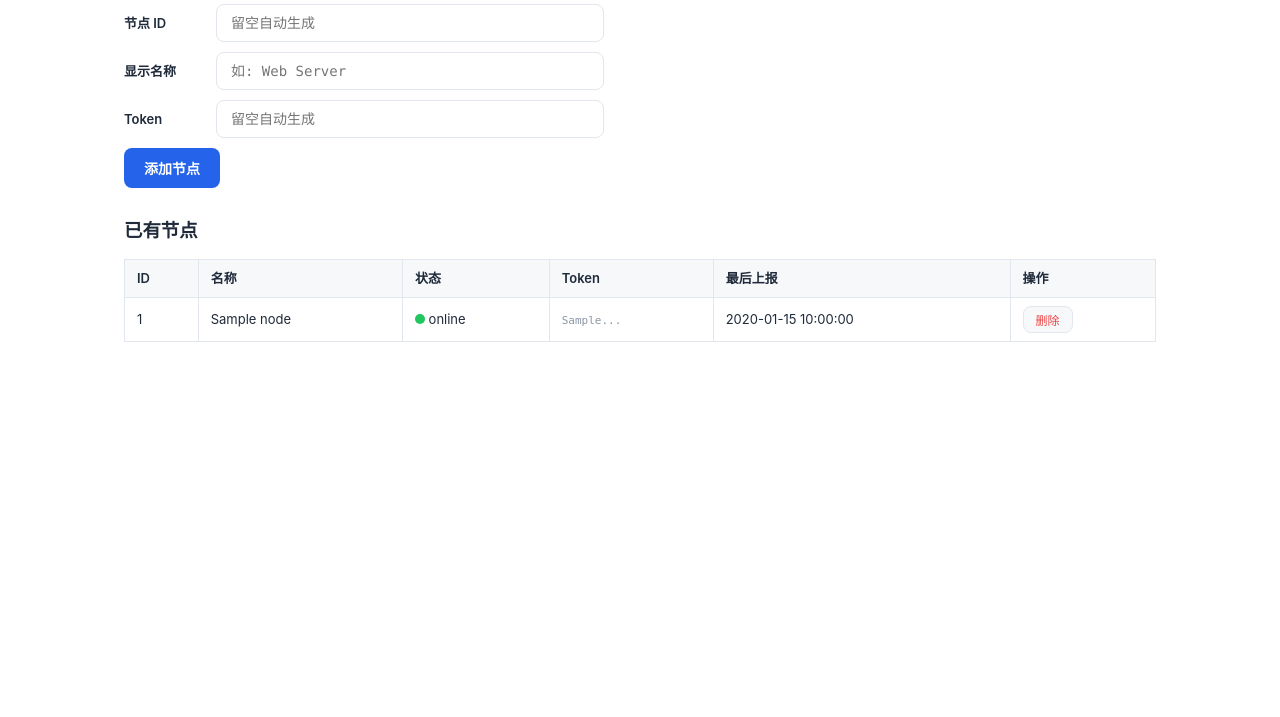
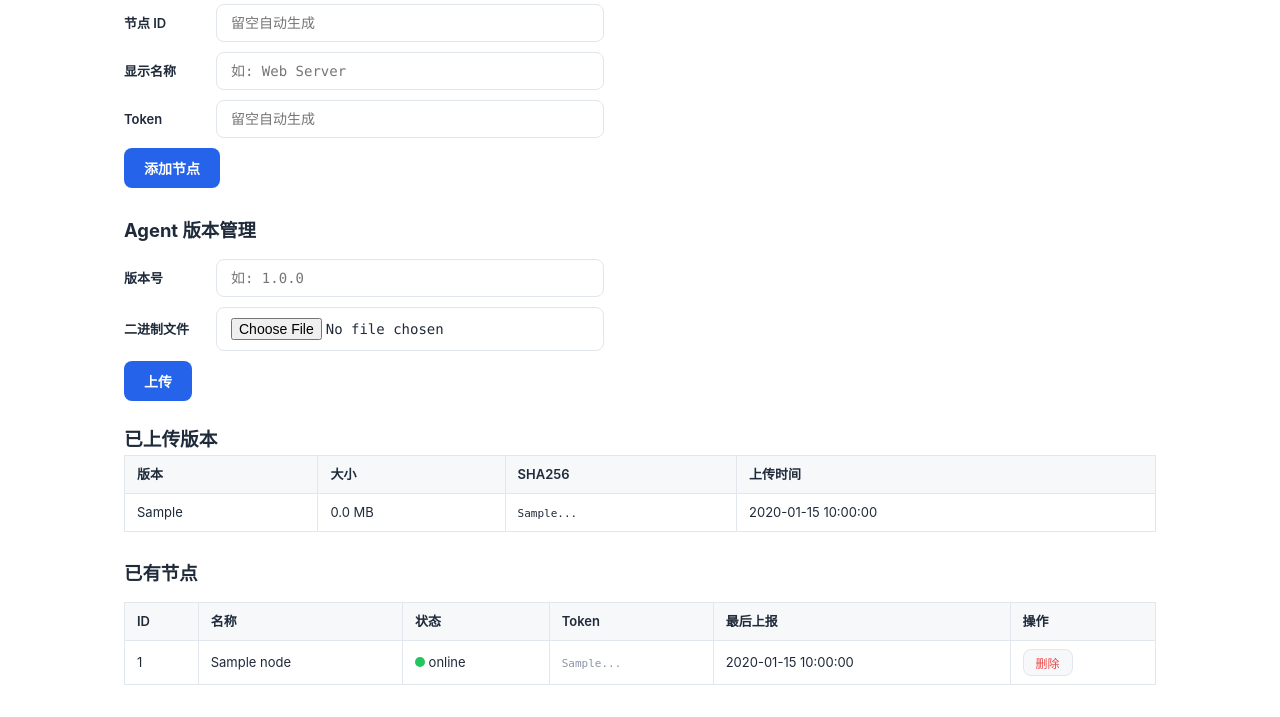
Before and after one commit to feilewu/AI, a FastAPI app: page /manage in a window 1280 px wide. Shown: the part 189-906 px from the top of the page. Before the commit the page ends 531 px from the top, so only its background shows below. Run offline with FastAPI, Linux system fonts and the light colour scheme; tables that the repository leaves empty hold one stand-in row (values such as "Sample post"); some libraries are stand-ins or nearby versions.

Commit message:
node-manager: Web UI版本管理和更新操作界面

```diff
--- a/node-manager/server/main.py
+++ b/node-manager/server/main.py
@@ -225,7 +225,8 @@ async def node_logs_fetch(node_id: str, source: str = "", lines: int = 100):
 @app.get("/manage", response_class=HTMLResponse)
 async def manage_page(request: Request):
     nodes = db.get_nodes()
-    return render_page("manage.html", request=request, title="节点管理 - Node Manager", nodes=nodes)
+    releases = db.get_releases()
+    return render_page("manage.html", request=request, title="节点管理 - Node Manager", nodes=nodes, releases=releases)
 
 
 # ── REST API ───────────────────────────────────────────────────────────
@@ -356,6 +357,28 @@ async def api_download_release(version: str):
     )
 
 
+@app.post("/api/nodes/{node_id}/upgrade")
+async def api_upgrade_node(node_id: str):
+    ws = active_connections.get(node_id)
+    if not ws:
+        return JSONResponse({"error": "节点离线"}, status_code=400)
+    latest = db.get_latest_release()
+    if not latest:
+        return JSONResponse({"error": "没有可用的 release"}, status_code=400)
+    try:
+        msg = json.dumps({
+            "type": "update_available",
+            "version": latest["version"],
+            "download_url": f"/api/releases/{latest['version']}/download",
+            "checksum_sha256": latest["checksum_sha256"],
+            "file_size": latest["file_size"],
+        })
+        await ws.send_text(msg)
+        return JSONResponse({"status": "update dispatched", "version": latest["version"]})
+    except Exception as e:
+        return JSONResponse({"error": str(e)}, status_code=500)
+
+
 @app.get("/api/nodes/{node_id}/commands")
 async def api_node_commands(node_id: str, limit: int = 50):
     cmds = db.get_node_commands(node_id, limit=limit)
--- a/node-manager/server/templates/manage.html
+++ b/node-manager/server/templates/manage.html
@@ -17,6 +17,46 @@
     <button type="submit" class="btn">添加节点</button>
 </form>
 <div id="add-result"></div>
+
+<h2>Agent 版本管理</h2>
+<form class="manage-form" hx-post="/api/releases" hx-target="#release-result" hx-swap="innerHTML" hx-encoding="multipart/form-data">
+    <div class="form-row">
+        <label>版本号</label>
+        <input type="text" name="version" class="cmd-input" placeholder="如: 1.0.0" required style="flex:1;">
+    </div>
+    <div class="form-row">
+        <label>二进制文件</label>
+        <input type="file" name="file" class="cmd-input" required style="flex:1;">
+    </div>
+    <button type="submit" class="btn">上传</button>
+</form>
+<div id="release-result"></div>
+
+<h3>已上传版本</h3>
+{% if releases %}
+<table>
+    <thead>
+        <tr>
+            <th>版本</th>
+            <th>大小</th>
+            <th>SHA256</th>
+            <th>上传时间</th>
+        </tr>
+    </thead>
+    <tbody>
+    {% for r in releases %}
+        <tr>
+            <td>{{ r.version }}</td>
+            <td>{{ '{:.1f}'.format(r.file_size / 1024 / 1024) }} MB</td>
+            <td><code style="font-size:11px">{{ r.checksum_sha256[:16] }}...</code></td>
+            <td>{{ r.created_at }}</td>
+        </tr>
+    {% endfor %}
+    </tbody>
+</table>
+{% else %}
+<p class="muted">暂无版本</p>
+{% endif %}
 
 <h2>已有节点</h2>
 <table>
```
Also changed, not shown: node-manager/server/templates/node_detail.html (+10 -0 lines).
